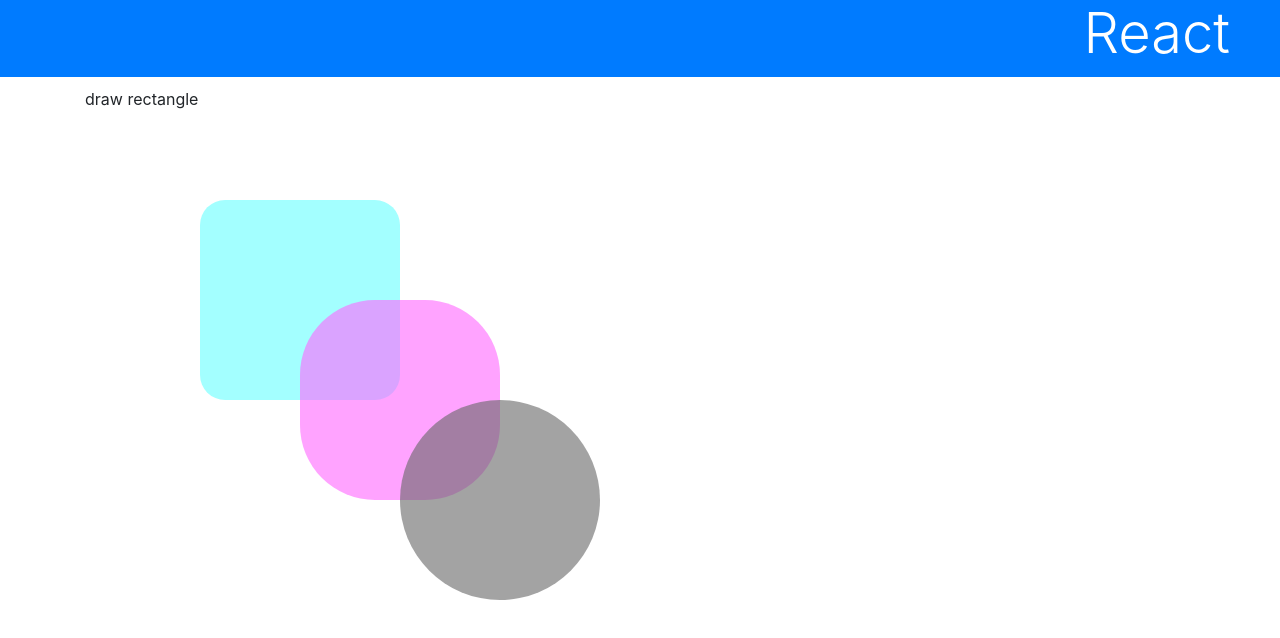
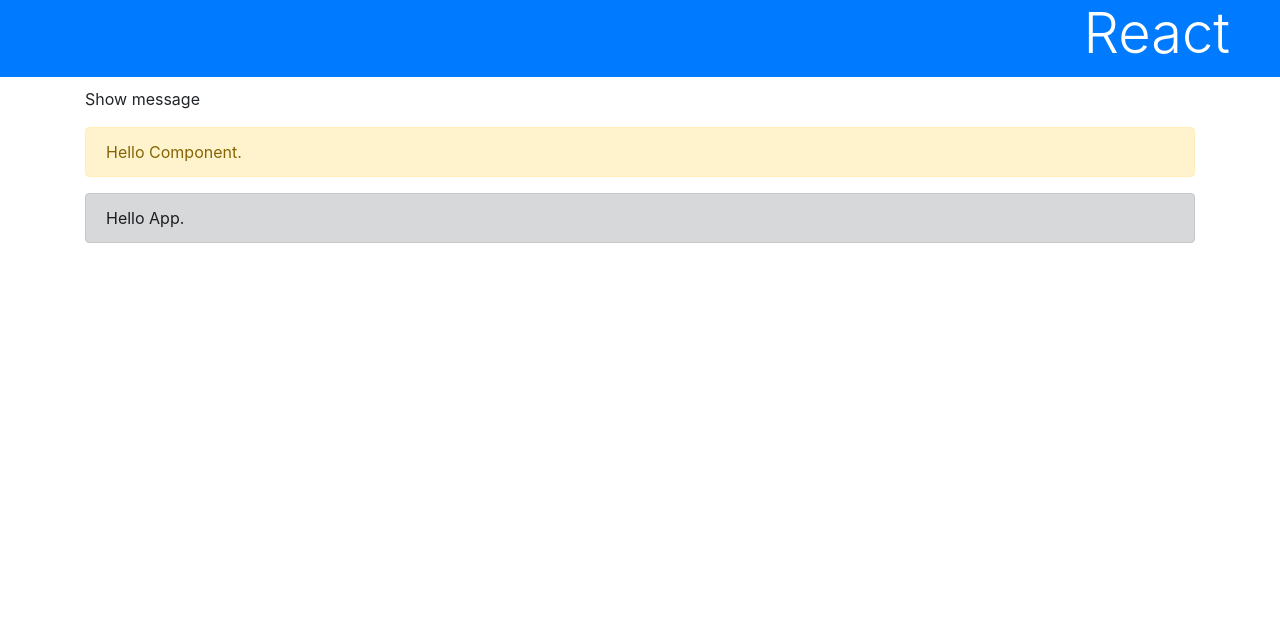
Before and after one commit to Yuki326/photo_search_app, a React (Create React App) app: page / in a window 1280 px wide. Shown: the top 638 px of the page. Built offline with nearby package versions, Linux system fonts and the light colour scheme.

Commit message:
演習3　stateの値を表示する

```diff
--- a/src/App.js
+++ b/src/App.js
@@ -3,16 +3,20 @@
 import Rect from './Rect.js'
 
 class App extends Component{
-
+  constructor(props){
+    super(props);
+    this.state={
+      msg:"Hello Component.",
+    }
+  }
   render(){
     return(
       <div>
         <h1 className="bg-primary text-white display-4">React</h1>
         <div className="container">
-          <p className="subtitle">draw rectangle</p>
-          <Rect x="200" y="200" w="200" h="200" c="#6ff9" r="25" />
-          <Rect x="300" y="300" w="200" h="200" c="#f6f9" r="75" />
-          <Rect x="400" y="400" w="200" h="200" c="#6669" r="100" />
+          <p className="subtitle">Show message</p>
+          <p className="alert alert-warning">{this.state.msg}</p>
+          <p className="alert alert-dark">{this.props.msg}</p>
 
         </div>
       </div>
--- a/src/index.js
+++ b/src/index.js
@@ -6,7 +6,7 @@
 
 ReactDOM.render(
   <React.StrictMode>
-    <App />
+    <App msg="Hello App."/>
   </React.StrictMode>,
   document.getElementById('root')
 );
```
